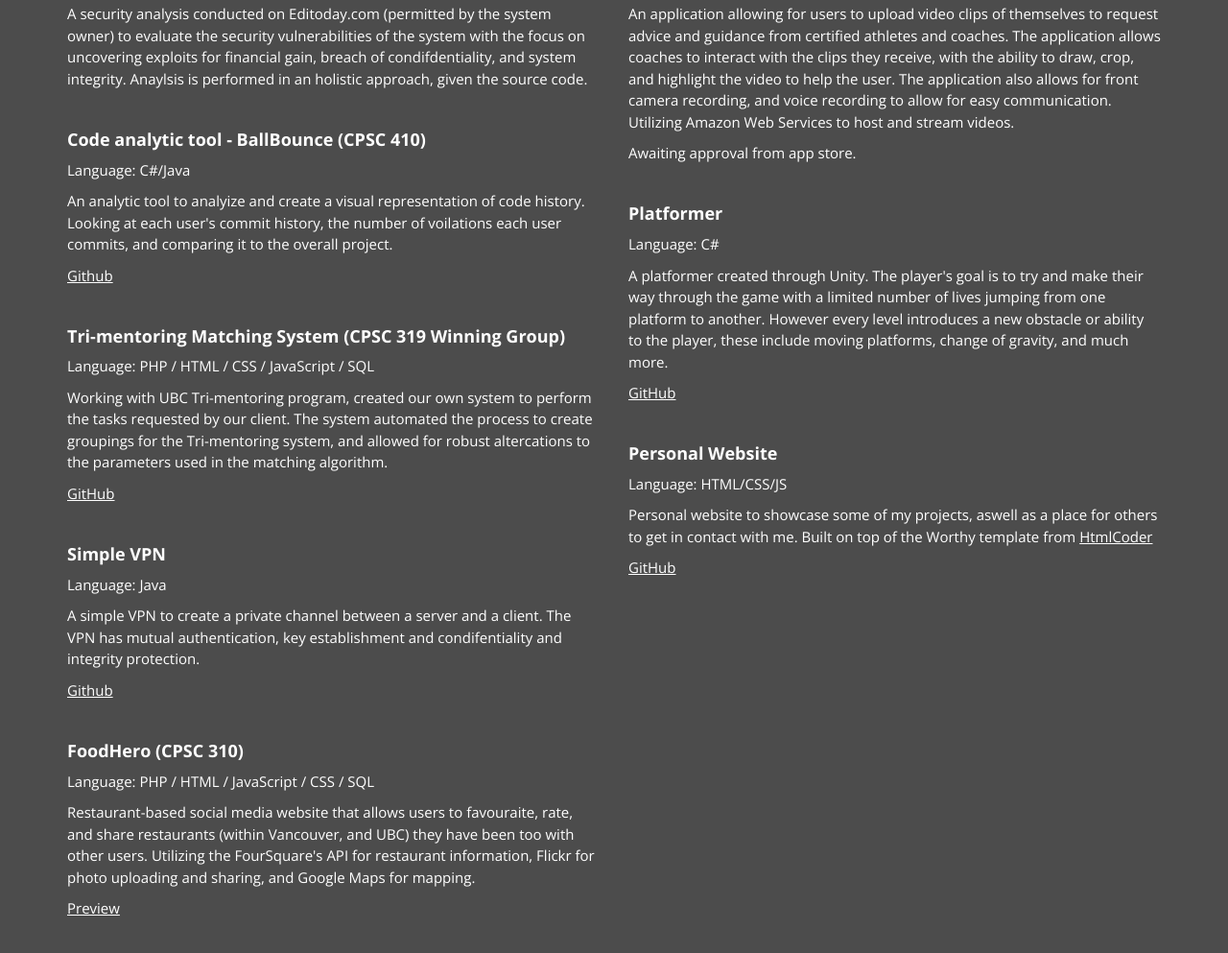
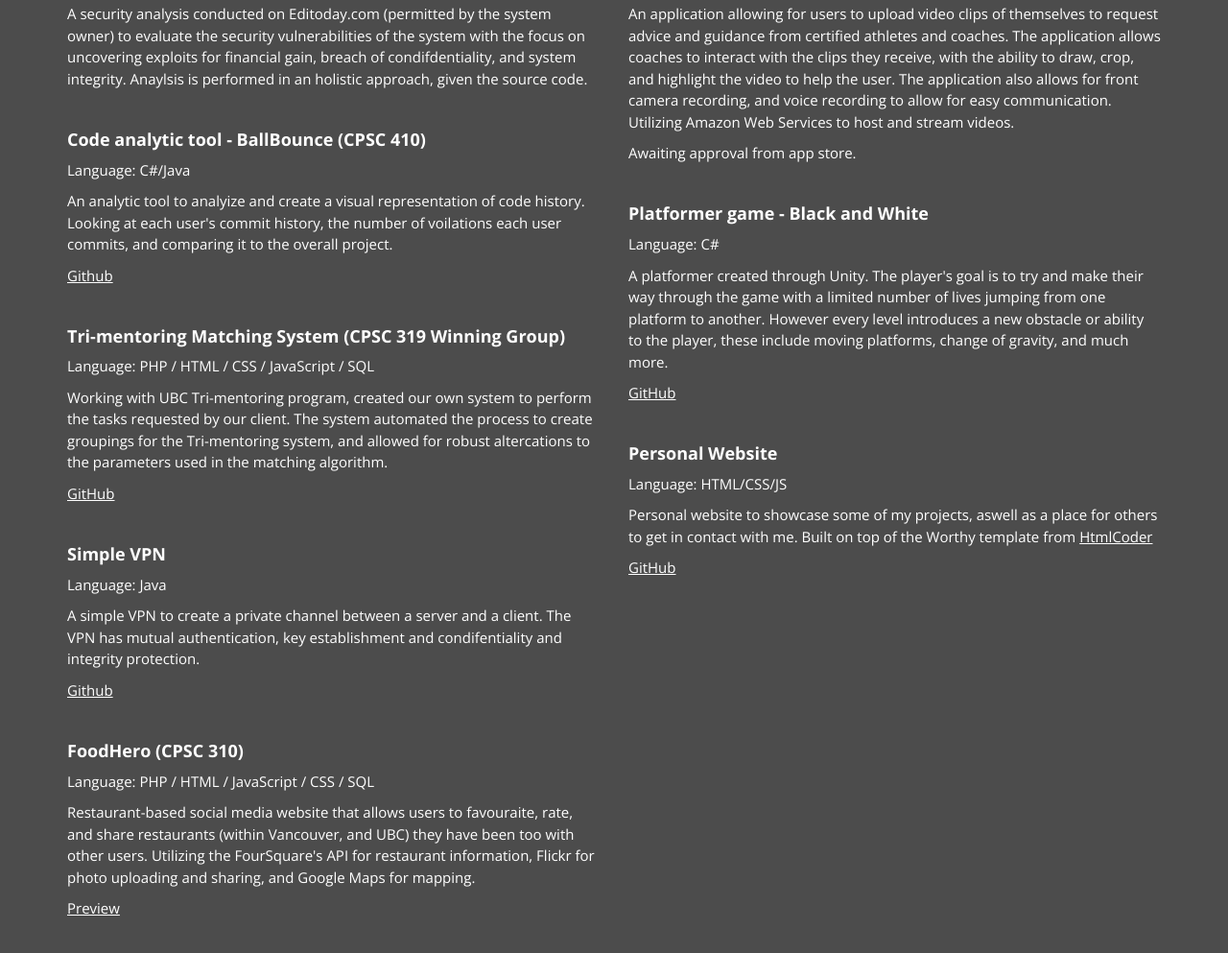
Before and after one commit to raylee247/site, a plain HTML site: page index.html in a window 1280 px wide. Shown: the part 2060-3053 px from the top of the page at 96% size. Drawn offline with nearby package versions, Linux system fonts and the light colour scheme.

Commit message:
adddition

```diff
--- a/index.html
+++ b/index.html
@@ -308,7 +308,7 @@
 	                    <p>Awaiting approval from app store.</p>
 	                    <br>
 
-	                    <h4>Platformer</h4>
+	                    <h4>Platformer game - Black and White</h4>
 	                    <p>Language: C#</p>
 	                    <p>A platformer created through Unity. The player's goal is to try and make their way through the game with a limited number of lives jumping from one platform to another. However every level introduces a new obstacle or ability to the player, these include moving platforms, change of gravity, and much more. </p>
 	                    <p><a href="https://github.com/mattkuo/ggj14">GitHub</a></p>
```
